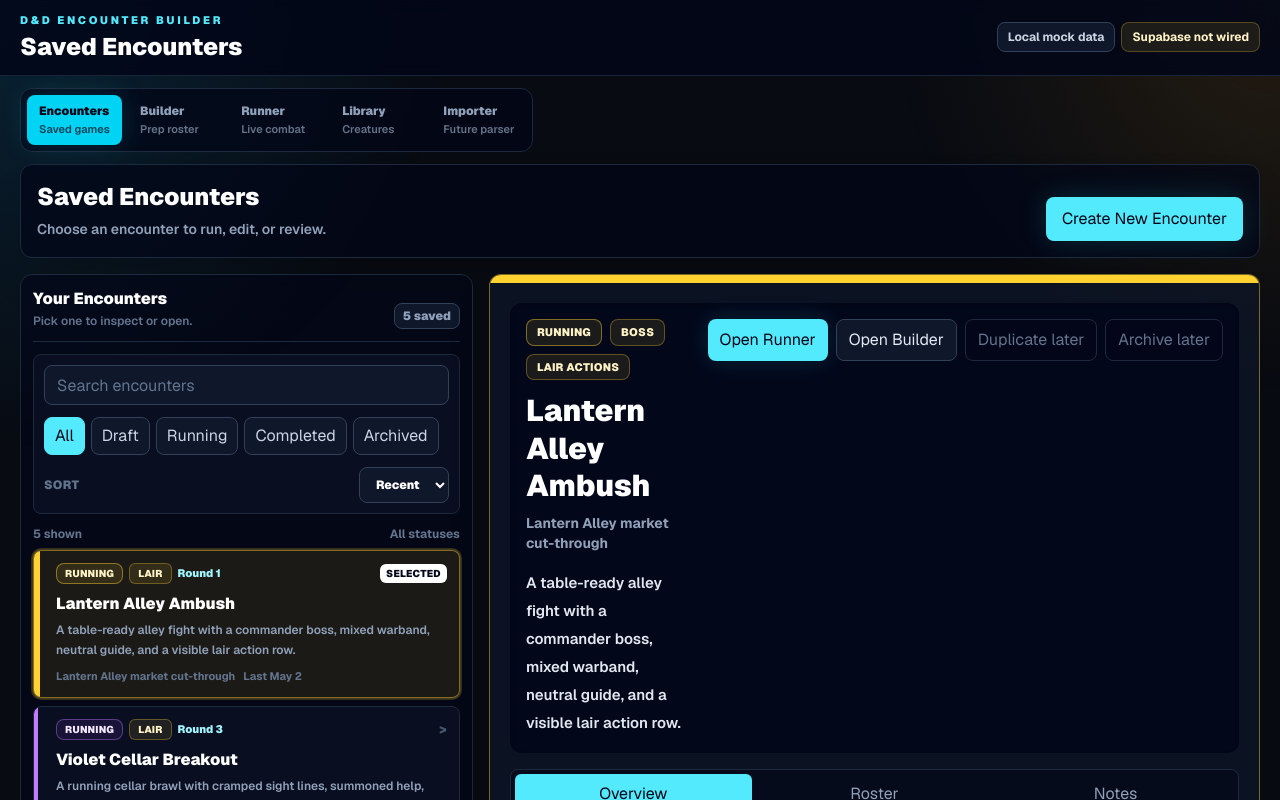
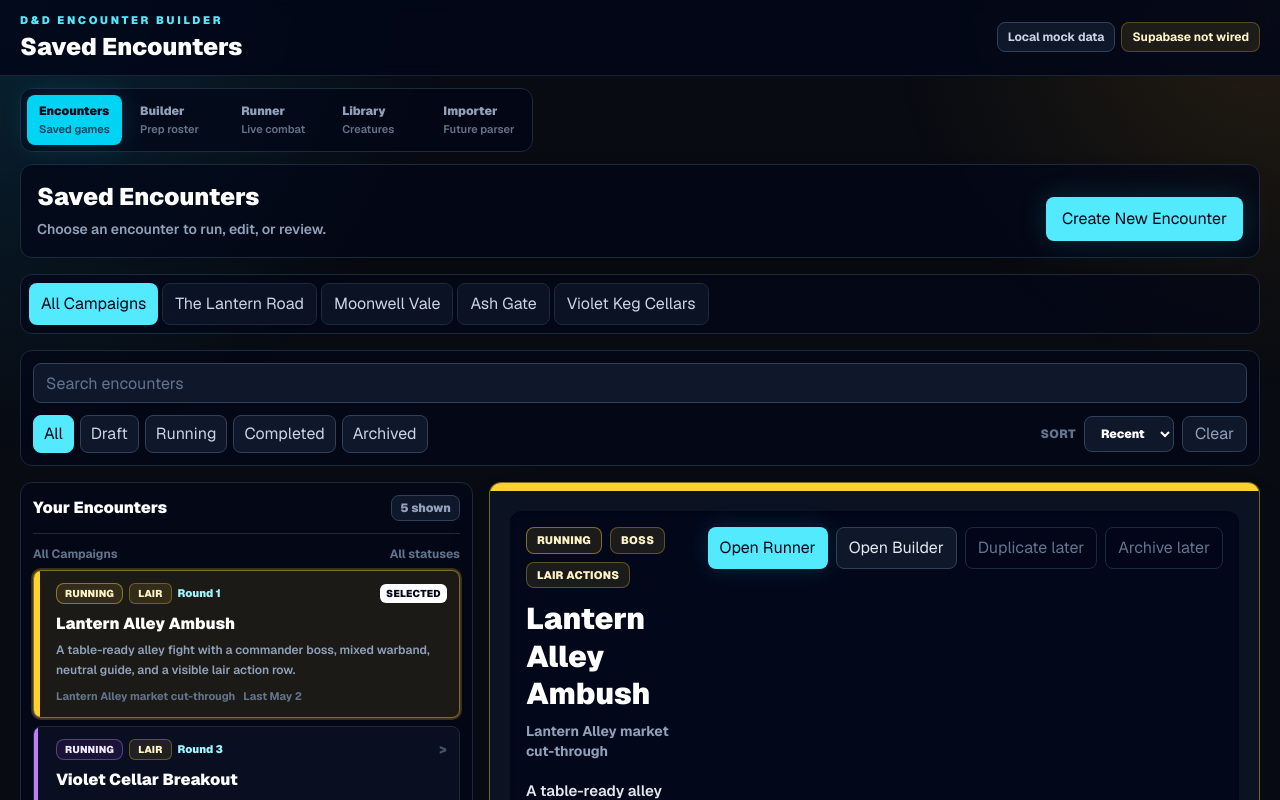
Before and after one commit to dtroms/dnd-encounter-builder, a Next.js app: page / in a window 1280 px wide. Shown: the top 800 px of the page. Built offline with nearby package versions, Linux system fonts and the light colour scheme.

Commit message:
Checkpoint before builder monster browser refinement

```diff
--- a/src/components/encounter/saved-encounters-dashboard.tsx
+++ b/src/components/encounter/saved-encounters-dashboard.tsx
@@ -12,6 +12,7 @@ import type { CombatantType } from "@/lib/encounter/types";
 type StatusFilter = EncounterStatus | "all";
 type SortMode = "recent" | "name" | "status";
 type DetailTab = "overview" | "roster" | "notes";
+type CampaignFilter = "all" | string;
 
 const detailTabs: Array<{ key: DetailTab; label: string }> = [
   { key: "overview", label: "Overview" },
@@ -40,6 +41,14 @@ const statusLabels: Record<EncounterStatus, string> = {
   draft: "Draft",
   running: "Running",
 };
+
+const campaignTabs: Array<{ id: CampaignFilter; label: string }> = [
+  { id: "all", label: "All Campaigns" },
+  { id: "lantern-road", label: "The Lantern Road" },
+  { id: "moonwell-vale", label: "Moonwell Vale" },
+  { id: "ash-gate", label: "Ash Gate" },
+  { id: "violet-keg-cellars", label: "Violet Keg Cellars" },
+];
 
 const accentStyles: Record<
   SavedEncounterSummary["accent_color"],
@@ -182,6 +191,7 @@ export function SavedEncountersDashboard({
   onOpenRunner: () => void;
 }) {
   const [query, setQuery] = useState("");
+  const [campaignFilter, setCampaignFilter] = useState<CampaignFilter>("all");
   const [statusFilter, setStatusFilter] = useState<StatusFilter>("all");
   const [sortMode, setSortMode] = useState<SortMode>("recent");
   const [activeDetailTab, setActiveDetailTab] = useState<DetailTab>("overview");
@@ -194,17 +204,24 @@ export function SavedEncountersDashboard({
 
     return savedEncounterSamples
       .filter((encounter) => {
+        const matchesCampaign =
+          campaignFilter === "all" || encounter.campaign_id === campaignFilter;
         const matchesStatus =
           statusFilter === "all" || encounter.status === statusFilter;
         const searchable = [
           encounter.name,
           encounter.location,
           encounter.description,
+          encounter.campaign_name,
         ]
           .join(" ")
           .toLowerCase();
 
-        return matchesStatus && searchable.includes(normalizedQuery);
+        return (
+          matchesCampaign &&
+          matchesStatus &&
+          searchable.includes(normalizedQuery)
+        );
       })
       .sort((left, right) => {
         if (sortMode === "name") {
@@ -220,7 +237,7 @@ export function SavedEncountersDashboard({
 
         return getSortTime(right) - getSortTime(left);
       });
-  }, [query, sortMode, statusFilter]);
+  }, [campaignFilter, query, sortMode, statusFilter]);
 
   const selectedEncounter =
     visibleEncounters.find((encounter) => encounter.id === selectedEncounterId) ??
@@ -247,33 +264,38 @@ export function SavedEncountersDashboard({
         </div>
       </div>
 
-      <div className="grid gap-4 xl:grid-cols-[minmax(320px,0.37fr)_minmax(0,0.63fr)]">
-        <aside className="rounded-xl border border-slate-800 bg-slate-950/60 p-3">
-          <div className="flex items-end justify-between gap-3 border-b border-slate-800 pb-3">
-            <div>
-              <h3 className="text-base font-black text-white">Your Encounters</h3>
-              <p className="mt-0.5 text-xs font-semibold text-slate-500">
-                Pick one to inspect or open.
-              </p>
-            </div>
-            <span className="rounded-lg border border-slate-700 bg-slate-900 px-2 py-1 text-xs font-black text-slate-400">
-              {savedEncounterSamples.length} saved
-            </span>
-          </div>
+      <CampaignTabs
+        activeCampaign={campaignFilter}
+        onCampaignChange={(campaign) => {
+          setCampaignFilter(campaign);
+          setActiveDetailTab("overview");
+        }}
+      />
 
-          <div className="mt-3 rounded-lg border border-slate-800 bg-slate-900/55 p-2.5">
       <DashboardFilters
         query={query}
         sortMode={sortMode}
         statusFilter={statusFilter}
+        onClearFilters={() => {
+          setQuery("");
+          setStatusFilter("all");
+        }}
         onQueryChange={setQuery}
         onSortModeChange={setSortMode}
         onStatusFilterChange={setStatusFilter}
       />
+
+      <div className="grid gap-4 xl:grid-cols-[minmax(320px,0.37fr)_minmax(0,0.63fr)]">
+        <aside className="rounded-xl border border-slate-800 bg-slate-950/60 p-3">
+          <div className="flex items-center justify-between gap-3 border-b border-slate-800 pb-3">
+            <h3 className="text-base font-black text-white">Your Encounters</h3>
+            <span className="rounded-lg border border-slate-700 bg-slate-900 px-2 py-1 text-xs font-black text-slate-400">
+              {visibleEncounters.length} shown
+            </span>
           </div>
 
-          <div className="mt-3 flex items-center justify-between text-xs font-bold text-slate-500">
-            <span>{visibleEncounters.length} shown</span>
+          <div className="mt-3 flex items-center justify-between gap-2 text-xs font-bold text-slate-500">
+            <span className="truncate">{getCampaignLabel(campaignFilter)}</span>
             <span>
               {statusFilter === "all" ? "All statuses" : statusLabels[statusFilter]}
             </span>
@@ -332,6 +354,7 @@ export function SavedEncountersDashboard({
 }
 
 function DashboardFilters({
+  onClearFilters,
   query,
   sortMode,
   statusFilter,
@@ -339,6 +362,7 @@ function DashboardFilters({
   onSortModeChange,
   onStatusFilterChange,
 }: {
+  onClearFilters: () => void;
   query: string;
   sortMode: SortMode;
   statusFilter: StatusFilter;
@@ -347,7 +371,7 @@ function DashboardFilters({
   onStatusFilterChange: (statusFilter: StatusFilter) => void;
 }) {
   return (
-    <div className="space-y-3">
+    <div className="rounded-xl border border-slate-800 bg-slate-950/60 p-3">
       <input
         aria-label="Search saved encounters"
         className="h-10 w-full rounded-lg border border-slate-700 bg-slate-900 px-3 text-sm font-semibold text-white outline-none transition placeholder:text-slate-500 focus:border-cyan-300/70"
@@ -357,6 +381,7 @@ function DashboardFilters({
         onChange={(event) => onQueryChange(event.target.value)}
       />
 
+      <div className="mt-3 flex flex-wrap items-center justify-between gap-3">
         <div className="flex flex-wrap gap-1.5">
           {statusFilters.map((filter) => (
             <button
@@ -374,18 +399,59 @@ function DashboardFilters({
           ))}
         </div>
 
-      <label className="flex items-center justify-between gap-2 text-xs font-black uppercase tracking-wide text-slate-500">
+        <div className="flex items-center gap-2">
+          <label className="flex items-center gap-2 text-xs font-black uppercase tracking-wide text-slate-500">
             Sort
             <select
               className="h-9 rounded-lg border border-slate-700 bg-slate-900 px-3 text-sm font-bold normal-case tracking-normal text-white outline-none focus:border-cyan-300/70"
               value={sortMode}
-          onChange={(event) => onSortModeChange(event.target.value as SortMode)}
+              onChange={(event) =>
+                onSortModeChange(event.target.value as SortMode)
+              }
             >
               <option value="recent">Recent</option>
               <option value="name">Name</option>
               <option value="status">Status</option>
             </select>
           </label>
+          <button
+            className="h-9 rounded-lg border border-slate-700 bg-slate-900 px-3 text-xs font-black text-slate-400 transition hover:border-cyan-300/60 hover:text-white"
+            type="button"
+            onClick={onClearFilters}
+          >
+            Clear
+          </button>
+        </div>
+      </div>
+    </div>
+  );
+}
+
+function CampaignTabs({
+  activeCampaign,
+  onCampaignChange,
+}: {
+  activeCampaign: CampaignFilter;
+  onCampaignChange: (campaign: CampaignFilter) => void;
+}) {
+  return (
+    <div className="rounded-xl border border-slate-800 bg-slate-950/60 p-2">
+      <div className="flex gap-1 overflow-x-auto">
+        {campaignTabs.map((campaign) => (
+          <button
+            className={`shrink-0 rounded-lg px-3 py-2 text-xs font-black transition ${
+              activeCampaign === campaign.id
+                ? "bg-cyan-300 text-slate-950"
+                : "border border-slate-800 bg-slate-900/70 text-slate-300 hover:border-slate-600 hover:text-white"
+            }`}
+            key={campaign.id}
+            type="button"
+            onClick={() => onCampaignChange(campaign.id)}
+          >
+            {campaign.label}
+          </button>
+        ))}
+      </div>
     </div>
   );
 }
@@ -666,6 +732,7 @@ function OverviewTab({
         />
         <OverviewFact label="Special" value={getSpecialSummary(encounter)} />
         <OverviewFact label="Location" value={encounter.location} />
+        <OverviewFact label="Campaign" value={encounter.campaign_name} />
       </div>
     </div>
   );
@@ -766,6 +833,13 @@ function getSpecialSummary(encounter: SavedEncounterSummary) {
   }
 
   return notes.length > 0 ? notes.join(", ") : "None";
+}
+
+function getCampaignLabel(campaignId: CampaignFilter) {
+  return (
+    campaignTabs.find((campaign) => campaign.id === campaignId)?.label ??
+    "All Campaigns"
+  );
 }
 
 function CombatantPreviewList({
--- a/src/lib/encounter/dashboard-sample-data.ts
+++ b/src/lib/encounter/dashboard-sample-data.ts
@@ -10,6 +10,8 @@ export type DashboardCombatantPreview = {
 };
 
 export type SavedEncounterSummary = {
+  campaign_id: string;
+  campaign_name: string;
   id: string;
   name: string;
   description: string;
@@ -35,6 +37,8 @@ export type SavedEncounterSummary = {
 
 export const savedEncounterSamples: SavedEncounterSummary[] = [
   {
+    campaign_id: "lantern-road",
+    campaign_name: "The Lantern Road",
     id: "10000000-0000-4000-8000-000000000001",
     name: "Lantern Alley Ambush",
     description:
@@ -75,6 +79,8 @@ export const savedEncounterSamples: SavedEncounterSummary[] = [
     ],
   },
   {
+    campaign_id: "moonwell-vale",
+    campaign_name: "Moonwell Vale",
     id: "10000000-0000-4000-8000-000000000002",
     name: "Moonwell Watch Draft",
     description:
@@ -110,6 +116,8 @@ export const savedEncounterSamples: SavedEncounterSummary[] = [
     ],
   },
   {
+    campaign_id: "lantern-road",
+    campaign_name: "The Lantern Road",
     id: "10000000-0000-4000-8000-000000000003",
     name: "Glassworks Rooftop Chase",
     description:
@@ -151,6 +159,8 @@ export const savedEncounterSamples: SavedEncounterSummary[] = [
     ],
   },
   {
+    campaign_id: "ash-gate",
+    campaign_name: "Ash Gate",
     id: "10000000-0000-4000-8000-000000000004",
     name: "Ash Gate Tollhouse",
     description:
@@ -188,6 +198,8 @@ export const savedEncounterSamples: SavedEncounterSummary[] = [
     ],
   },
   {
+    campaign_id: "violet-keg-cellars",
+    campaign_name: "Violet Keg Cellars",
     id: "10000000-0000-4000-8000-000000000005",
     name: "Violet Cellar Breakout",
     description:
```
Also changed, not shown: 3 other files (tests, documents, lock files or other folders). Lines whose indentation alone changed are shown as unchanged.
